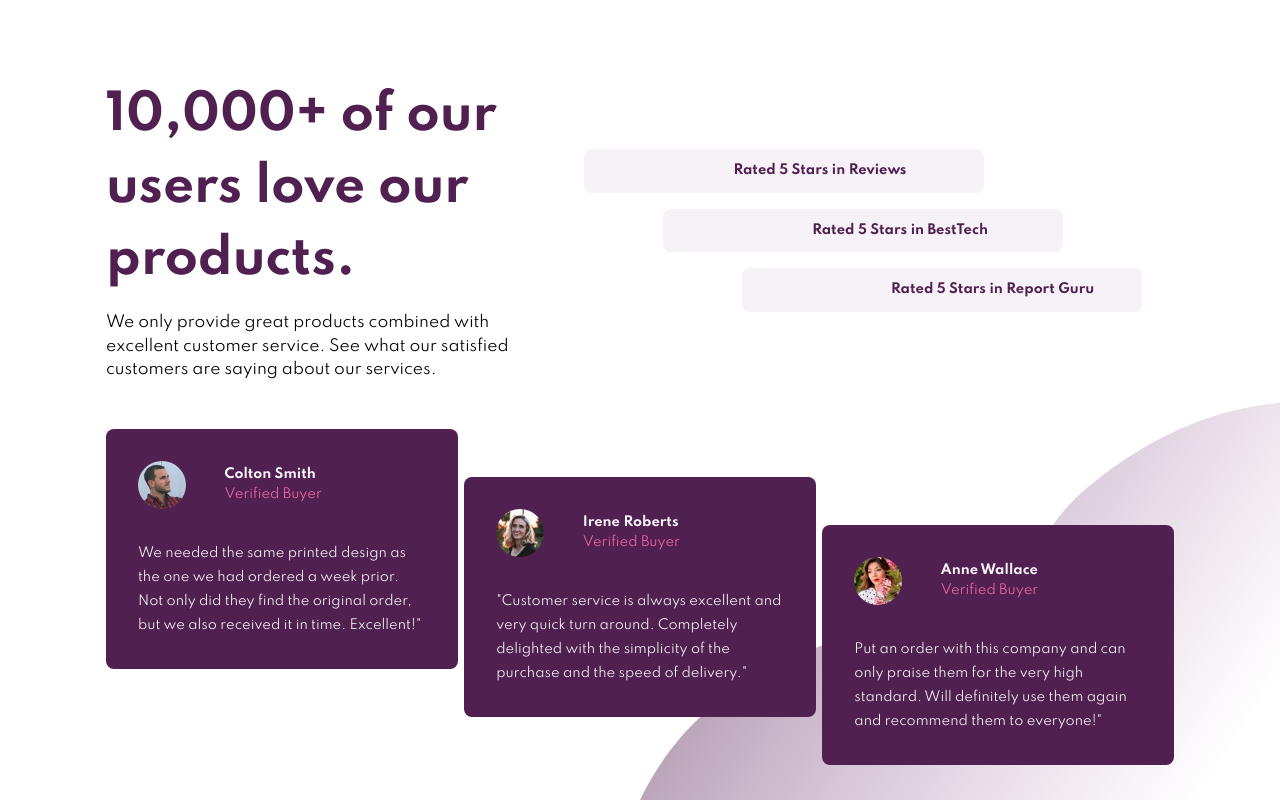
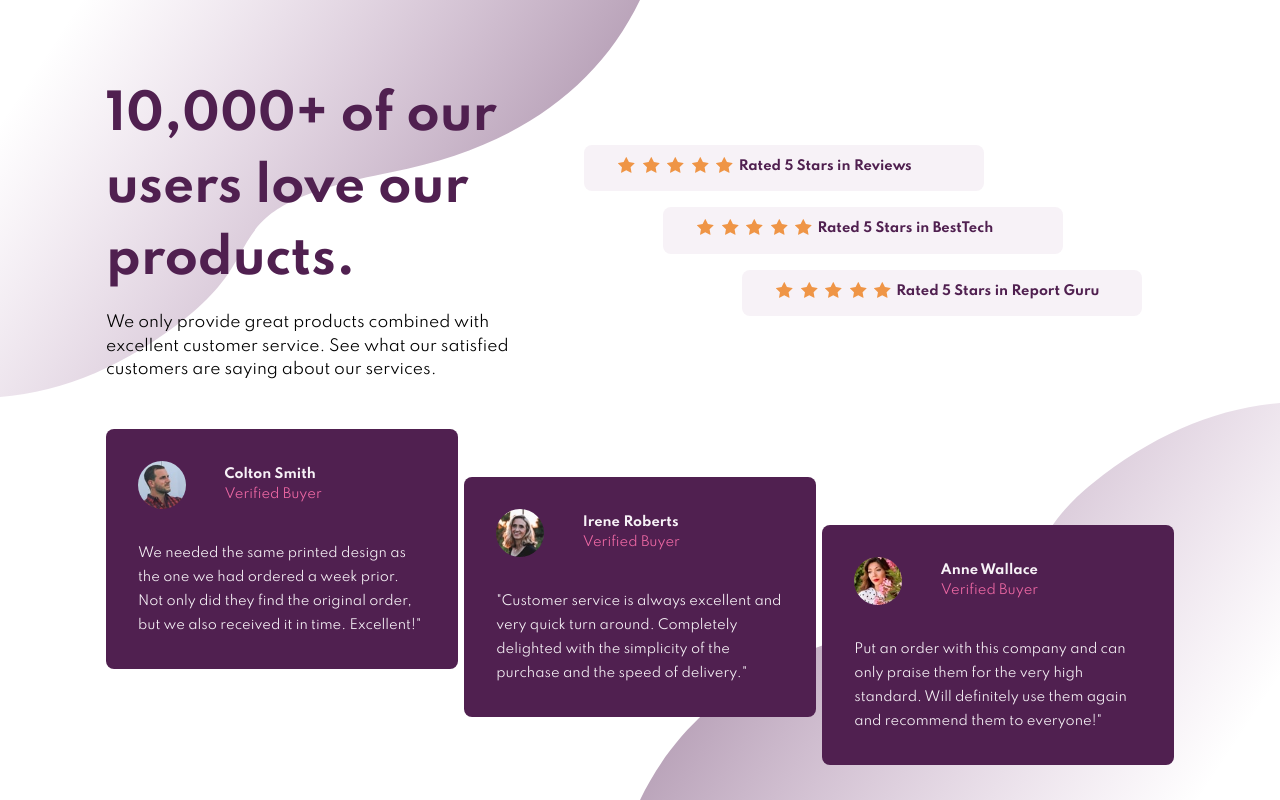
Before and after one commit to michb0t/fem-social-proof-section, a website: page index.html in a window 1280 px wide. Drawn offline with Linux system fonts and the light colour scheme.

Commit message:
Add files via upload

```diff
--- a/css/base/global.css
+++ b/css/base/global.css
@@ -3,8 +3,8 @@ body {
     font-size: var(--fs-400);
     padding-top: 5rem;
     text-align: center;
-    background-image: url("images/bg-pattern-top-desktop.svg"),
-    url("/images/bg-pattern-bottom-desktop.svg");
+    background-image: url(/images/bg-pattern-top-desktop.svg),
+    url(/images/bg-pattern-bottom-desktop.svg);
     background-position: top left, bottom right;
     background-repeat: no-repeat;
     background-size: max(50%, 400px), 50%;
--- a/css/base/media.css
+++ b/css/base/media.css
@@ -39,9 +39,9 @@
         align-content: center;
     }
 
-    .reviews > li::before {
+    /* .reviews > li::before {
         margin: 0 2rem 0 0 ;
-    }
+    } */
 
     .reviews >li:first-child {
         margin-left: 2rem;
--- a/css/components/ratings.css
+++ b/css/components/ratings.css
@@ -15,13 +15,23 @@
     margin-right: auto;
 }
 
-.review::before {
+/* .review::before {
     content: '';
     width: 85px;
     display: block;
     margin: 0 auto;
     height: 1rem;
     margin-bottom: .5rem;
-    background-image: url(images/icon-star.svg);
+    background-image: url(/images/icon-star.svg);
     background-repeat: space;
+} */
+
+
+.stars img {
+    display: inline-block;
+    margin: 0 0.125rem;
 }
+
+.stars {
+    margin-right: 0.2rem;
+}
--- a/index.html
+++ b/index.html
@@ -33,11 +33,39 @@
         </div>
 
         <ul class="reviews flow-content ">
-          <li class="review">Rated 5 Stars in Reviews</li>
-          <li class="review">Rated 5 Stars in BestTech</li>
-          <li class="review">Rated 5 Stars in Report Guru</li>
+
+          <li class="review">
+            <div class="stars" aria-hidden="true">
+              <img src="images/icon-star.svg">
+              <img src="images/icon-star.svg">
+              <img src="images/icon-star.svg">
+              <img src="images/icon-star.svg">
+              <img src="images/icon-star.svg">
+            </div>
+            Rated 5 Stars in Reviews
+          </li>
+
+          <li class="review">
+            <div class="stars" aria-hidden="true">
+              <img src="images/icon-star.svg">
+              <img src="images/icon-star.svg">
+              <img src="images/icon-star.svg">
+              <img src="images/icon-star.svg">
+              <img src="images/icon-star.svg">
+            </div>
+            Rated 5 Stars in BestTech
+          </li>
+          <li class="review">
+            <div class="stars" aria-hidden="true">
+              <img src="images/icon-star.svg">
+              <img src="images/icon-star.svg">
+              <img src="images/icon-star.svg">
+              <img src="images/icon-star.svg">
+              <img src="images/icon-star.svg">
+            </div>
+            Rated 5 Stars in Report Guru
+          </li>
         </ul>
-
 
 
           <ul class="quotes flex flex-col">
```
